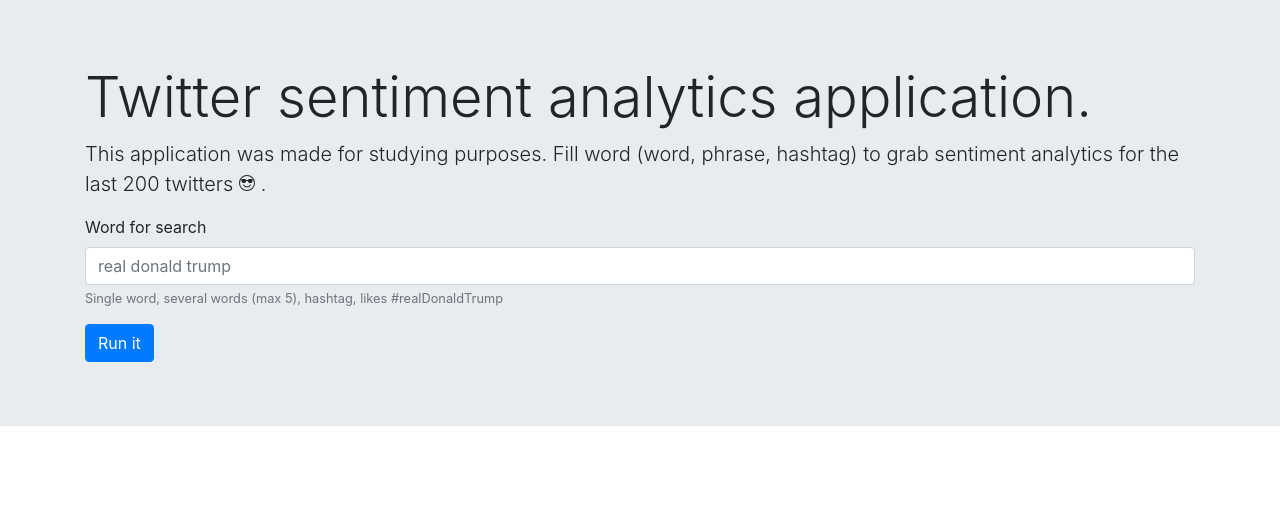
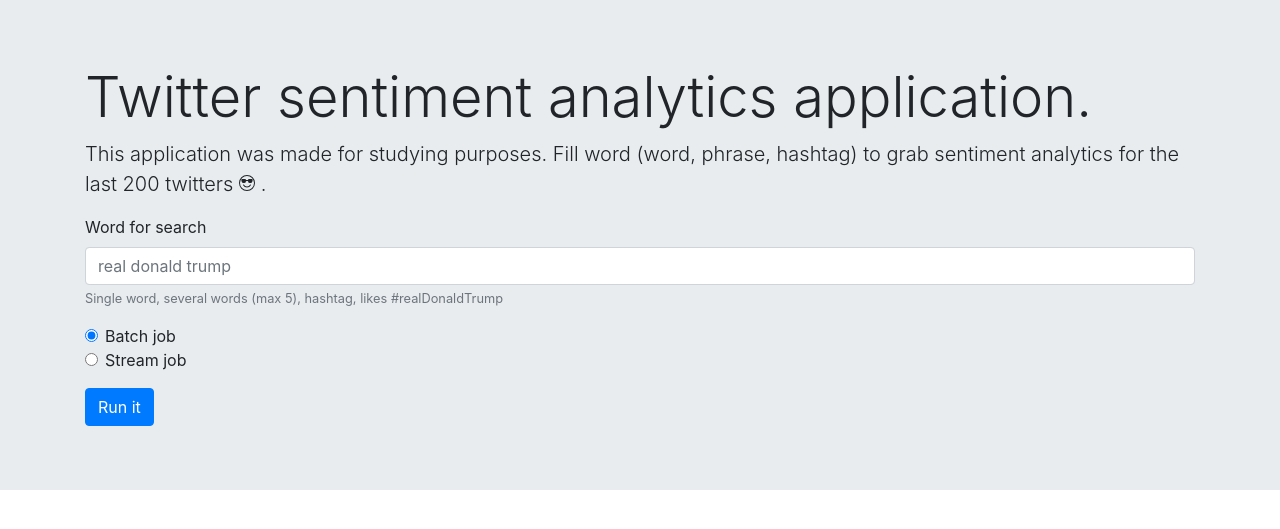
Before and after one commit to DenisOgr/sentiment-batch-stream-pipeline, a Flask app: template app/templates/index.html in a window 1280 px wide. Shown: the top 529 px of the page. Run offline with Flask 2, Linux system fonts and the light colour scheme; the template is opened without the code that fills it, so the values that code supplies are empty; some libraries are stand-ins or nearby versions.

Commit message:
stream job

```diff
--- a/app/main.py
+++ b/app/main.py
@@ -16,21 +16,22 @@ def main():
 
 @app.route('/run_job', methods=['POST'])
 def run_job():
-    string = request.form['word_for_search']
+    query = request.form['query']
+    job_type = request.form['job_type']
     try:
-        utils.validate(string)
-    except AssertionError as e:
+        utils.validate_query(query)
+        utils.validate_job_type(job_type)
+    except ValueError as e:
         flash(str(e), 'errors')
         return redirect(url_for('main'))
 
-    job_id = utils.get_job_from_string(string)
-    job = utils.get_job(job_id)
+    job = utils.get_job_by_query(query, job_type)
     if job and not job.get_error_path():
-        flash(f"Query: {string} has already been analysed. Job has been skipped.", "info")
-        return redirect(url_for('job', string=string))
+        flash(f"Query: {query} has already been analysed. Job has been skipped.", "info")
+        return redirect(url_for('job', query=query))
 
     job = {
-        'query': string,
+        'query': query,
         'job_id': job_id,
         'created_at': str(datetime.now())
     }
@@ -43,20 +44,20 @@ def run_job():
         return redirect(url_for('main'))
 
 
-@app.route('/job/<string:string>', methods=['GET'])
-def job(string: str):
+@app.route('/job/<string:query>', methods=['GET'])
+def job(query: str):
     message = None
-    if not string.startswith('test'):
-        job_id = utils.get_job_from_string(string)
+    if not query.startswith('test'):
+        job_id = utils.get_job_from_string(query)
     else:
-        job_id = string
+        job_id = query
 
     job = utils.get_job(job_id)
     if not job:
-        message = f'There isn`t job for word: "{string}"'
+        message = f'There isn`t job for word: "{query}"'
     else:
         if job.get_error_path():
-            message = f'Error for job for word: "{string}"'
+            message = f'Error for job for word: "{query}"'
     if message:
         flash(message, 'errors')
         return redirect(url_for('main'))
--- a/app/templates/index.html
+++ b/app/templates/index.html
@@ -8,14 +8,14 @@
     <!-- Bootstrap CSS -->
     <link rel="stylesheet" href="https://maxcdn.bootstrapcdn.com/bootstrap/4.0.0/css/bootstrap.min.css"
           integrity="sha384-Gn5384xqQ1aoWXA+058RXPxPg6fy4IWvTNh0E263XmFcJlSAwiGgFAW/dAiS6JXm" crossorigin="anonymous">
-
+    <link rel="stylesheet" href="https://cdn.jsdelivr.net/npm/bootstrap-icons@1.4.1/font/bootstrap-icons.css">
     <title>Twitter sentiment analytics application | Main page</title>
 </head>
 <body>
 {% with errors = get_flashed_messages(category_filter=["errors"]) %}
 {% if errors %}
 <div class="alert alert-danger" role="alert">
-  {{errors[0]}}
+    {{errors[0]}}
 </div>
 {% endif %}
 {% endwith %}
@@ -34,11 +34,25 @@
         <form method="POST" action="/run_job">
             <div class="form-group">
                 <label for="exampleInputEmail1">Word for search</label>
-                <input type="input" minlength="4" maxlength="100" required class="form-control" id="word_for_search"
-                       name="word_for_search"
+                <input type="input" minlength="4" maxlength="100" required class="form-control" id="query"
+                       name="query"
                        placeholder="real donald trump">
                 <small id="emailHelp" class="form-text text-muted">Single word, several words (max 5), hashtag, likes
                     #realDonaldTrump</small>
+            </div>
+            <div class="form-group">
+                <div class="form-check">
+                    <input class="form-check-input" type="radio" value="batch" name="job_type" id="job_type_batch" checked>
+                    <label class="form-check-label" for="job_type_batch">
+                        Batch job
+                    </label>
+                </div>
+                <div class="form-check">
+                    <input class="form-check-input" type="radio" value="stream" name="job_type" id="job_type_stream">
+                    <label class="form-check-label" for="job_type_stream">
+                        Stream job
+                    </label>
+                </div>
             </div>
             <button type="submit" class="btn btn-primary">Run it</button>
         </form>
@@ -47,7 +61,12 @@
 
 {% for job in jobs %}
 <button type="button" onclick="location.href='/job/{{job}}'" class="btn btn-{{get_random_style()}}" style="margin: 3px">
-    {{job}}
+    <span class="glyphicon glyphicon-star" aria-hidden="true"></span>
+    {{job[0]}}
+    {% if job[1] == "s" %}
+    <span class="badge bg-danger">stream</span>
+    {% endif %}
+
 </button>
 {% endfor %}
 
@@ -62,5 +81,6 @@
 <script src="https://maxcdn.bootstrapcdn.com/bootstrap/4.0.0/js/bootstrap.min.js"
         integrity="sha384-JZR6Spejh4U02d8jOt6vLEHfe/JQGiRRSQQxSfFWpi1MquVdAyjUar5+76PVCmYl"
         crossorigin="anonymous"></script>
+
 </body>
 </html>
--- a/app/utils.py
+++ b/app/utils.py
@@ -1,44 +1,54 @@
 import base64
+import csv
 import json
 import os
 import random
+from dataclasses import dataclass
+
+import collections
 import re
-from dataclasses import dataclass
+from datetime import datetime
+from google.cloud import storage
+from io import StringIO
 from typing import Union, Dict
-import csv
-from io import StringIO
-from google.cloud import storage
-import collections
-from datetime import datetime
+from google.api_core.exceptions import NotFound
+
 storage_client = storage.Client()
 
 regex = r"^[a-zA-Z\d!\s@#$^&*()_+\"|}{?><~]*$"
 pattern = re.compile(regex)
 
+STREAM_JOB_TYPE = 'stream'
+BATCH_JOB_TYPE = 'batch'
 
-@dataclass
+
+def get_bucket_for_job_type(job_type: str) -> str:
+    return {
+        BATCH_JOB_TYPE: os.environ['BATCH_RESULTS_BUCKET'],
+        STREAM_JOB_TYPE: os.environ['STREAM_RESULTS_BUCKET'],
+    }[job_type]
+
 class Job:
-    bucket: str
-    meta_path: Dict
-    tweets_path: str
-    results_path: str
-    _error_path: str
-    _meta=None
+    pass
 
-    @staticmethod
-    def build_me(sources: list):
-        if not sources:
-            return None
-        attrs = {s.split('/')[-1].split('.')[0]: s for s in sources}
-        return Job(os.environ['RESULTS_BUCKET'], attrs.get('meta'), attrs.get('tweets'), attrs.get('results'), attrs.get('_error'))
 
-    def get_error_path(self):
+class BatchJob:
+
+    def __init__(self, query: str) -> None:
+        if not list(storage_client.bucket(get_bucket_for_job_type(BATCH_JOB_TYPE)).list_blobs(prefix=f'jobs/{query}')):
+            raise ValueError(f'There is no job for query: {query}')
+        self.query = query
+
+
+    def error(self):
         return self._error_path
 
-    def get_meta(self):
+    def meta(self):
         if not self._meta:
-            self._meta = json.loads(storage_client.bucket(self.bucket).blob(self.meta_path).download_as_string().decode('utf-8'))
+            self._meta = json.loads(
+                storage_client.bucket(self.bucket).blob(self.meta_path).download_as_string().decode('utf-8'))
         return self._meta
+
 
 @dataclass
 class JobResult:
@@ -48,10 +58,16 @@ class JobResult:
 
 def get_all_jobs():
     results = set()
-    for blob in storage_client.bucket(os.environ['RESULTS_BUCKET']).list_blobs(prefix=f'jobs'):
+    for blob in storage_client.list_blobs(bucket_or_name=os.environ['BATCH_RESULTS_BUCKET'], prefix=f'jobs'):
         job_id = blob.name.split('/')[1]
         job_id = get_string_from_job_id(job_id)
-        results.add(job_id)
+        results.add((job_id, 'b'))
+
+    for blob in storage_client.list_blobs(bucket_or_name=os.environ['STREAM_RESULTS_BUCKET'], prefix=f'jobs'):
+        if blob.name.endswith(".json"):
+            job = json.loads(blob.download_as_string())
+            results.add((job['query'], 's'))
+
     return list(results)
 
 
@@ -69,37 +85,50 @@ def get_random_style():
     return random.choice(styles)
 
 
-def validate(string: str):
-    assert len(string.split()) < 100, 'Number of words should be less than 100'
-    assert len(string) > 3, 'Word should have more than 4 characters.'
-    assert pattern.match(string), 'String includes invalid characters.'
+def validate_query(query: str):
+    validators = {
+        'Number of words should be less than 100.': lambda v: len(v.split()) < 100,
+        'Word should have more than 4 characters.': lambda v: len(v) > 3,
+        'String includes invalid characters.': lambda v: pattern.match(v)
+    }
+    for message, validator in validators.items():
+        if not validator(query):
+            raise ValueError(message)
 
 
-def get_job_from_string(string: str):
-    return f"base64:{base64.b64encode(str.encode(string)).decode()}"
+def validate_job_type(job_type: str):
+    if job_type not in [BATCH_JOB_TYPE, STREAM_JOB_TYPE]:
+        raise ValueError("Job type is invalid value.")
+
 
 def get_string_from_job_id(job_id: str):
-    prefix='base64:'
+    # TODO: remove using base64
+    prefix = 'base64:'
     if job_id.startswith(prefix):
         job_id = base64.b64decode(str.encode(job_id[len(prefix):])).decode()
     return job_id
 
 
-
-def get_job(job_id: str) -> Union[None, Job]:
-    blobs = storage_client.bucket(os.environ['RESULTS_BUCKET']).list_blobs(prefix=f'jobs/{job_id}')
+def get_job_by_query(query: str, job_type: str) -> Union[None, Job]:
+    blobs = storage_client.bucket(get_bucket_for_job_type(job_type)).list_blobs(prefix=f'jobs/{query}')
     return Job.build_me([blob.name for blob in blobs])
 
 
 def store_job(job):
+    # TODO add param for choosing job_type
+    # TODO remove assert
     assert type(job) == dict, 'Job should be represented as dictionary.'
-    storage_client.bucket(os.environ['RESULTS_BUCKET']).blob(f'jobs/{job["job_id"]}/meta.json').upload_from_string(
+    storage_client.bucket(os.environ['BATCH_RESULTS_BUCKET']).blob(
+        f'jobs/{job["job_id"]}/meta.json').upload_from_string(
         json.dumps(job), content_type='application/json')
     storage_client.bucket(os.environ['TWEETS_SCRAP_BUCKET']).blob(f'jobs/{job["job_id"]}/meta.json').upload_from_string(
         json.dumps(job), content_type='application/json')
 
 
 def get_results(job: Job) -> JobResult:
+    # TODO add param for choosing job_type
+    # TODO: add two sub methods
+
     if not job.results_path:
         raise FileNotFoundError
     results = {}
@@ -115,21 +144,21 @@ def get_results(job: Job) -> JobResult:
 
     return JobResult(list(od_results.values()), list(od_results.keys()))
 
+
 def chunks(lst, n):
     """Yield successive n-sized chunks from lst."""
     for i in range(0, len(lst), n):
         yield lst[i:i + n]
 
+
 def apply_window(job_result: JobResult, size=5):
     result = {}
     for chunk in chunks(range(len(job_result.data)), size):
-        key = [job_result.labels[idx] for idx in chunk][int(size/2) if len(chunk) == size else 0]
-        value = sum([job_result.data[idx] for idx in chunk])/len(chunk)
+        key = [job_result.labels[idx] for idx in chunk][int(size / 2) if len(chunk) == size else 0]
+        value = sum([job_result.data[idx] for idx in chunk]) / len(chunk)
         result[key] = float(value)
 
     return JobResult(list(result.values()), list(result.keys()))
 
-
 if __name__ == '__main__':
-    a=get_job('test_8')
-    a.get_meta()
+    BatchJob('test_8')
```
Also changed, not shown: batch-pipeline/comp_analytics_jobs/dev-requirements.txt (renamed from comp_analytics_jobs/dev-requirements.txt), batch-pipeline/comp_analytics_jobs/main.py (renamed from comp_analytics_jobs/main.py), batch-pipeline/comp_analytics_jobs/requirements.txt (renamed from comp_analytics_jobs/requirements.txt), batch-pipeline/comp_analytics_jobs/wf.yaml (renamed from comp_analytics_jobs/wf.yaml), batch-pipeline/scrap_twits_jobs/main.py (renamed from scrap_twits_jobs/main.py), batch-pipeline/scrap_twits_jobs/requirements.txt (renamed from scrap_twits_jobs/requirements.txt), batch-pipeline/scrap_twits_jobs/twint_custom.py (renamed from scrap_twits_jobs/twint_custom.py), batch-pipeline/spark_app/dataproc/one_job.yaml (renamed from spark_app/dataproc/one_job.yaml), batch-pipeline/spark_app/jobs/predict.py (renamed from spark_app/jobs/predict.py), batch-pipeline/spark_app/jobs/train.py (renamed from spark_app/jobs/train.py), batch-pipeline/spark_app/jobs/utils.py (renamed from spark_app/jobs/utils.py), batch-pipeline/spark_app/requirements.txt (renamed from spark_app/requirements.txt), 8 other files.
